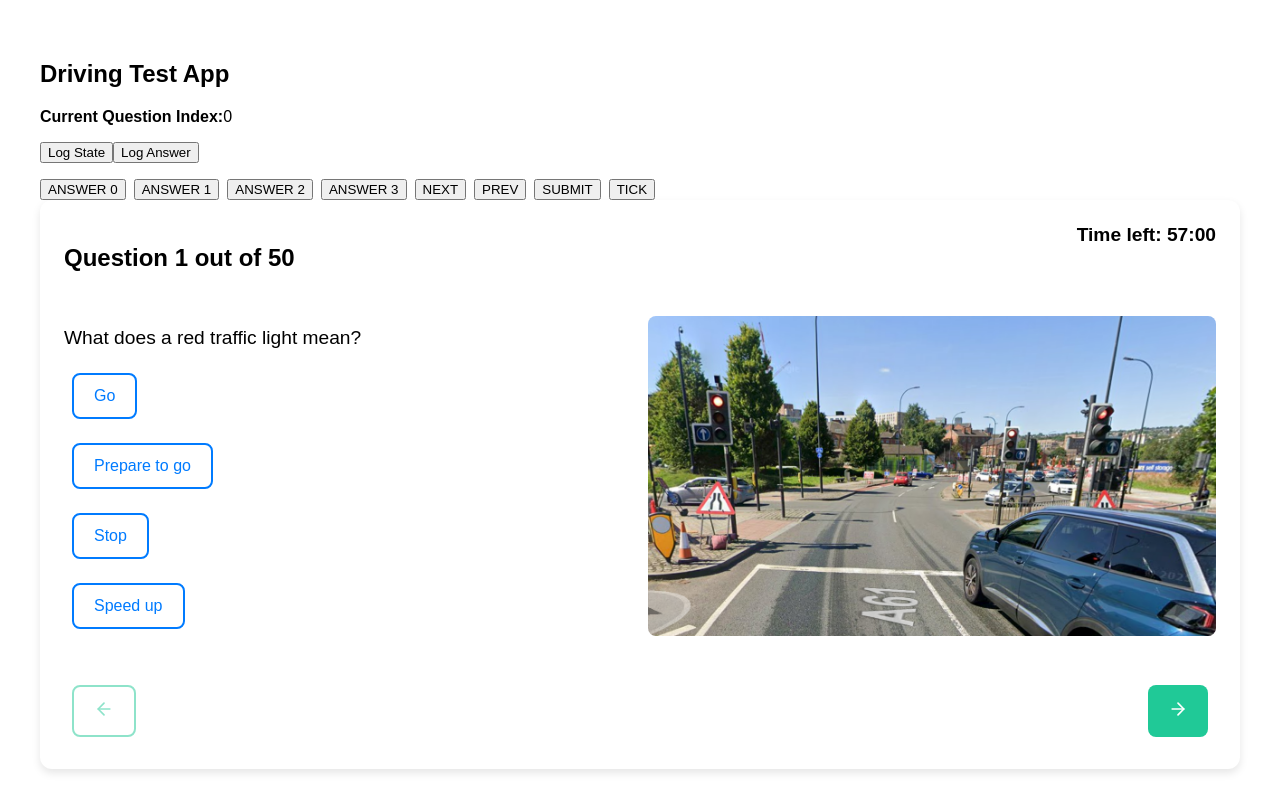
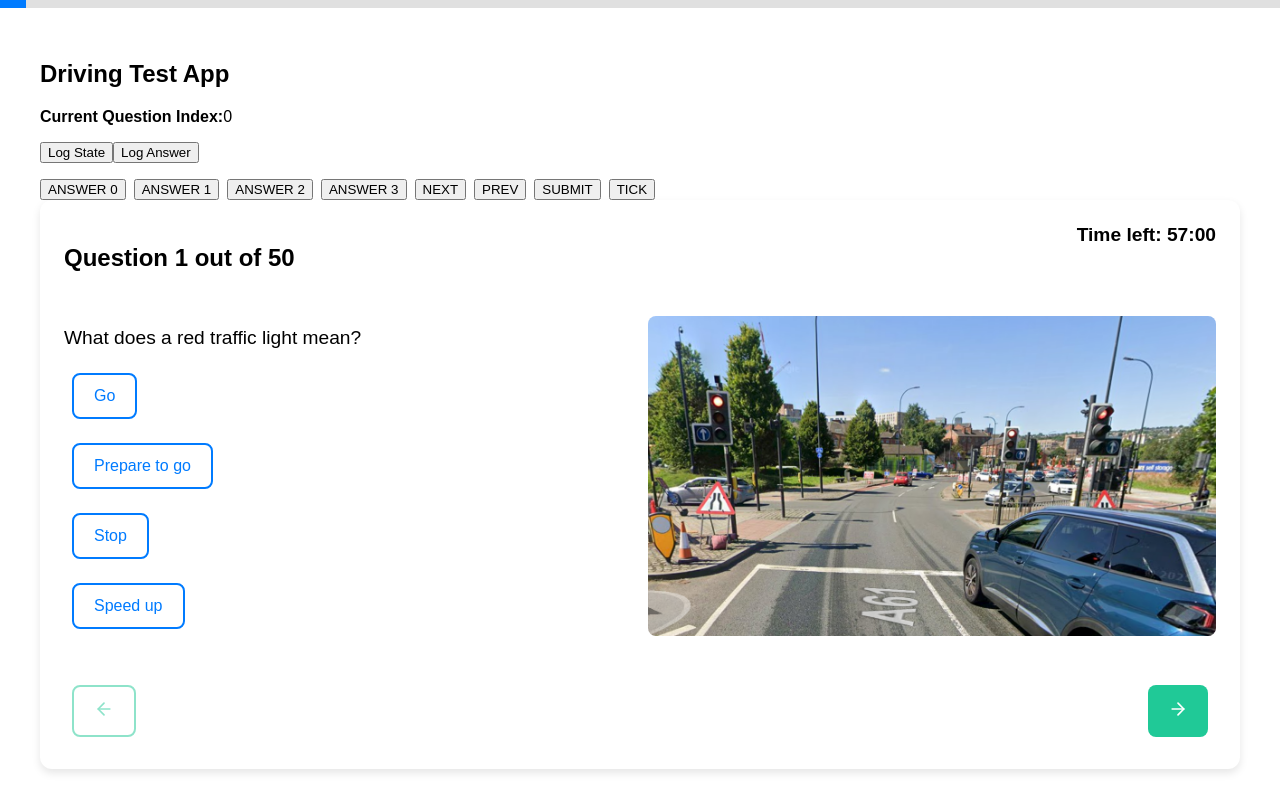
Before and after one commit to gliu7717/fullstack_driving_test_reducer_version, a React (Vite) app: page / in a window 1280 px wide. Shown: the top 812 px of the page. Built offline with nearby package versions, Linux system fonts and the light colour scheme.

Commit message:
ProgressBar

```diff
--- a/src/App.jsx
+++ b/src/App.jsx
@@ -4,6 +4,7 @@
 import "./App.css";
 import TempComonent from "./components/tempComponent";
 import QuestionView from "./components/QuestionView";
+import ProgressBar from "./components/ProgressBar";
 
 // The initial state of the quiz when the app starts
 const initialState = {
@@ -51,6 +52,9 @@
 
   return (
     <div className='app-container'>
+      {/* Progress bar at the top */}
+      <ProgressBar current={state.currentQuestion} total={questions.length} />
+
       <TempComonent state={state} dispatch={dispatch} />
       {/* Main content switches based on submission */}
       <div className='quiz-content'>
--- /dev/null
+++ b/src/components/ProgressBar.css
@@ -0,0 +1,15 @@
+.progress-container {
+  position: fixed;
+  top: 0;
+  left: 0;
+  width: 100%;
+  height: 8px;
+  background-color: #e0e0e0;
+  z-index: 1000;
+}
+
+.progress-bar {
+  height: 100%;
+  background-color: #007bff;
+  transition: width 0.3s ease;
+}
--- /dev/null
+++ b/src/components/ProgressBar.jsx
@@ -0,0 +1,13 @@
+import "./ProgressBar.css";
+
+const ProgressBar = ({ current, total }) => {
+  const progress = ((current + 1) / total) * 100;
+
+  return (
+    <div className='progress-container'>
+      <div className='progress-bar' style={{ width: `${progress}%` }} />
+    </div>
+  );
+};
+
+export default ProgressBar;
```
